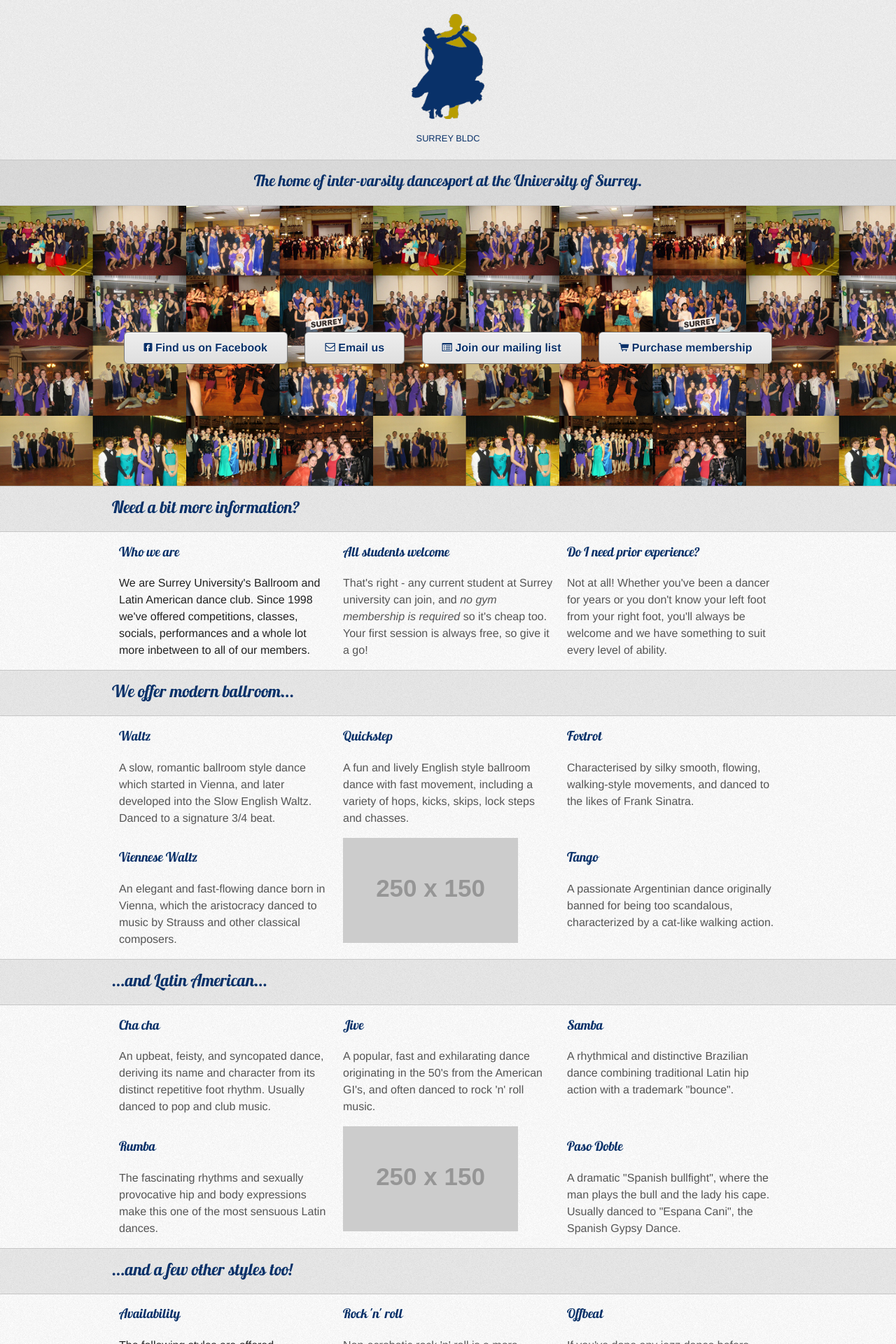
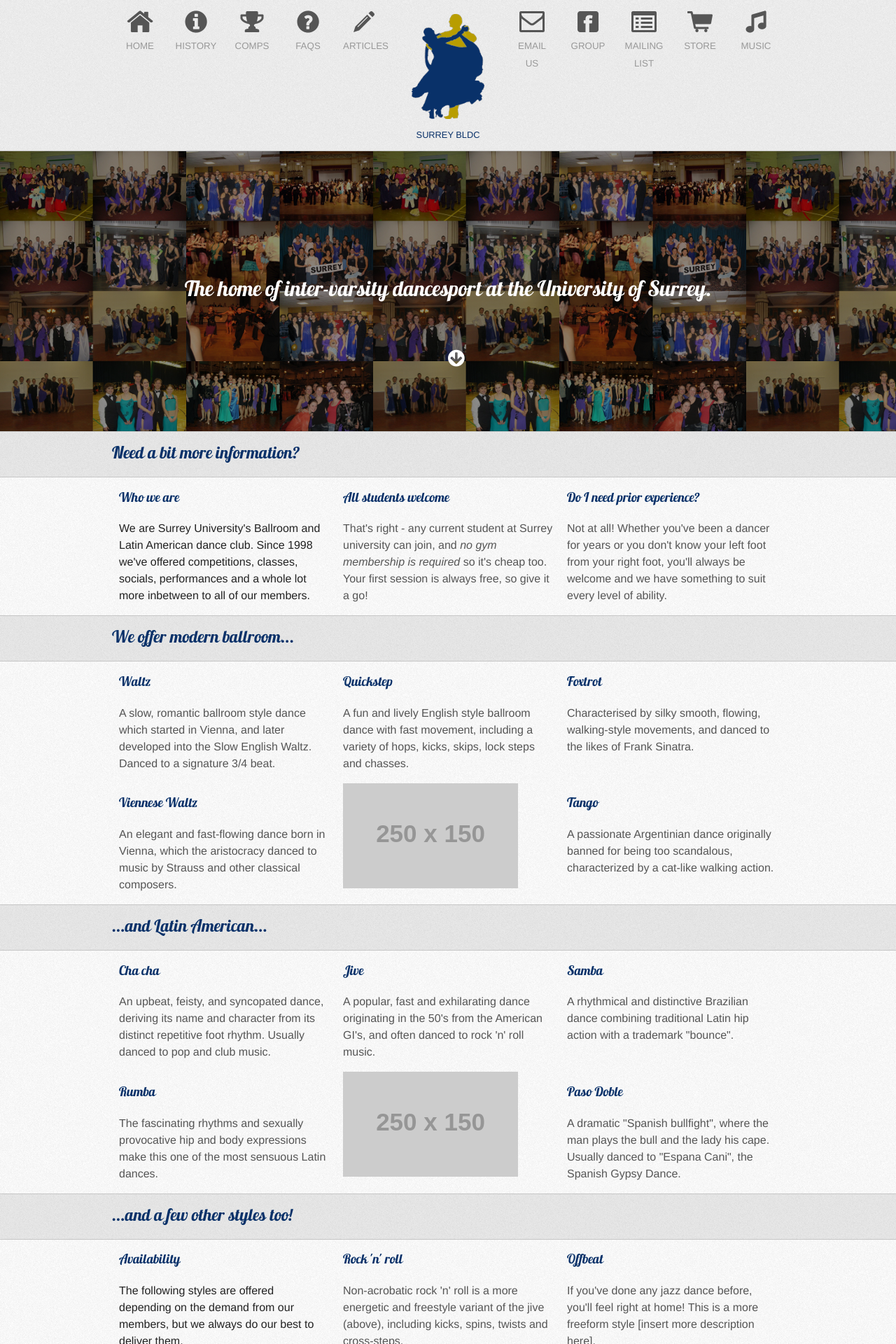
Before and after one commit to surreybldc/surreybldc.github.com, a Jekyll site: the page built from index.html, in a window 1280 px wide. Shown: the top 1920 px of the page at 70% size. Built offline with Jekyll 4.4.1, drawn with Linux system fonts in a browser that asks for light colours.

Commit message:
Bringing back the nav.

```diff
--- a/_layouts/default.html
+++ b/_layouts/default.html
@@ -11,19 +11,67 @@
   </head>
   <body>
     <header class="site">
-      <img src="/img/dancers-surrey-colours-web.png" alt="Club logo">
-      <h1>Surrey BLDC</h1>
-      <h2 class="strapline">The home of inter-varsity dancesport at the University of Surrey.</h2>
+      <nav class="container_12">
+        <a class="grid_1" href="/index.html">
+          <i class="icon-home"></i>
+          <br>
+          <small>Home</small>
+        </a>
+        <a class="grid_1" href="/history.html">
+          <i class="icon-info-sign"></i>
+          <br>
+          <small>History</small>
+        </a>
+        <a class="grid_1" href="/competitions.html">
+          <i class="icon-trophy"></i>
+          <br>
+         <small>Comps</small>
+        </a>
+        <a class="grid_1" href="/faqs.html">
+          <i class="icon-question-sign"></i>
+          <br>
+          <small>FAQs</small>
+        </a>
+        <a class="grid_1" href="/articles.html">
+          <i class="icon-pencil"></i>
+          <br>
+          <small>Articles</small>
+        </a>
+        <div class="grid_2">
+          <img src="/img/dancers-surrey-colours-web.png" alt="Club logo">
+          <h1>Surrey BLDC</h1>
+        </div>
+        <a class="grid_1" href="mailto:ussu.ballroom@surrey.ac.uk">
+          <i class="icon-envelope"></i>
+          <br>
+          <small>Email us</small>
+        </a>
+
+        <a class="grid_1" href="http://www.facebook.com/">
+          <i class="icon-facebook-sign"></i>
+          <br>
+          <small>Group</small>
+        </a>
+
+        <a class="grid_1" href="http://eepurl.com/gOKcn">
+          <i class="icon-list-alt"></i>
+          <br>
+          <small>Mailing list</small>
+        </a>
+
+        <a class="grid_1" href="http://www.ussu.co.uk/">
+          <i class="icon-shopping-cart"></i>
+          <br>
+          <small>Store</small>
+        </a>
+
+        <a class="grid_1" href="http://spotify.com">
+          <i class="icon-music"></i>
+          <br>
+          <small>Music</small>
+        </a>
+      </nav>
     </header>
-    <!--<nav>
-      <ul>
-        <li><a href="/index.html"><i class="icon-home"></i> Home</a></li>
-        <li><a href="/history.html"><i class="icon-info-sign"></i>Our history</a></li>
-        <li><a href="/competitions.html"><i class="icon-trophy"></i> Competitions</a></li>
-        <li><a href="/faqs.html"><i class="icon-question-sign"></i> FAQs</a></li>
-        <li><a href="/articles.html"><i class="icon-pencil"></i> Articles</a></li>
-      </ul>
-    </nav>-->
     {{ content }}
     <footer class="site">
       <div class="container_12">
--- a/css/styles.css
+++ b/css/styles.css
@@ -41,8 +41,10 @@ footer.site {
   color: #093169;
 }
 header.site {
+  border-bottom: 1px solid #c6c6c6;
+}
+header.site h1 {
   text-align: center;
-  padding: 20px 0 0;
 }
 footer.site {
   margin-top: 20px;
@@ -50,67 +52,55 @@ footer.site {
   font-size: 0.8em;
 }
 header img {
-  display: inline-block;
-  text-align: center;
+  display: block;
+  margin: 0 auto;
 }
 header h1 {
   text-transform: uppercase;
   font-family: Helvetica Neue, Arial, sans-serif;
   font-size: 0.8em;
 }
-header h2.strapline {
-  font-size: 1.4em;
-  margin-bottom: 0;
-  padding: 20px;
+h2.strapline {
+  font-size: 1.9em;
+  color: white;
+  line-height: 400px;
+  vertical-align: middle;
+  margin-top: -400px;
+  position: absolute;
+  background-color: rgba(0, 0, 0, 0.45);
+  width: 100%;
+  text-align: center;
 }
-header h2.strapline,
 .spiel section header {
   border-top: 1px solid #c6c6c6;
   border-bottom: 1px solid #c6c6c6;
   background-color: rgba(0, 0, 0, 0.08);
 }
 .hero-unit {
-  background: url("/img/montage-web.jpg");
+  background-image: url("/img/montage-web.jpg");
   height: 400px;
-  position: relative;
 }
-.hero-unit h2 {
-  font-family: Helvetica Neue;
+nav {
+  text-align: center;
+  padding-top: 20px;
 }
-.hero-unit * {
+nav > * {
+  display: inline-block;
+  vertical-align: middle;
+}
+nav i {
+  font-size: 2.5em;
   text-align: center;
 }
-.hero-unit .btn-group {
-  display: block;
-  padding-top: 180px;
+nav a {
+  text-decoration: none;
+  color: #555;
 }
-.hero-unit .btn {
-  margin: 0 10px;
-}
-nav {
-  background-color: #f0f0f0;
-  border-top: 1px solid #c6c6c6;
-  position: fixed;
-  bottom: 0;
-  width: 100%;
-  z-index: 10;
-}
-nav ul {
-  list-style-type: none;
-  margin: 0 auto;
-  padding: 0;
-  display: block;
-  text-align: center;
-}
-nav li {
-  display: inline-block;
-  padding: 20px;
-}
-nav li a {
-  text-decoration: none;
-  font-size: 1.4em;
-  font-family: "Lobster13Regular";
-  color: #555;
+nav a:hover,
+nav a:hover *,
+nav a:active,
+nav a:active * {
+  color: #093169;
 }
 .attention {
   color: #222;
--- a/index.html
+++ b/index.html
@@ -2,13 +2,13 @@
 layout: default
 ---
 <div class="hero-unit">
-  <div class="btn-group">
-    <a class="btn" href="http://www.facebook.com/"><i class="icon-facebook-sign"></i> Find us on Facebook</a>
-    <a class="btn" href="mailto:ussu.ballroom@surrey.ac.uk"><i class="icon-envelope"></i> Email us</a>
-    <a class="btn" href="http://eepurl.com/gOKcn"><i class="icon-list-alt"></i> Join our mailing list</a>
-    <a class="btn" href="http://www.ussu.co.uk/"><i class="icon-shopping-cart"></i> Purchase membership</a>
+</div>
+<h2 class="strapline">
+  The home of inter-varsity dancesport at the University of Surrey.
+  <div style="position: absolute; bottom: -25%; left: 50%">
+    <i class="icon-circle-arrow-down"></i>
   </div>
-</div>
+</h2>
 <div class="spiel">
   <section>
     <header>
```
Also changed, not shown: 7 other files.
